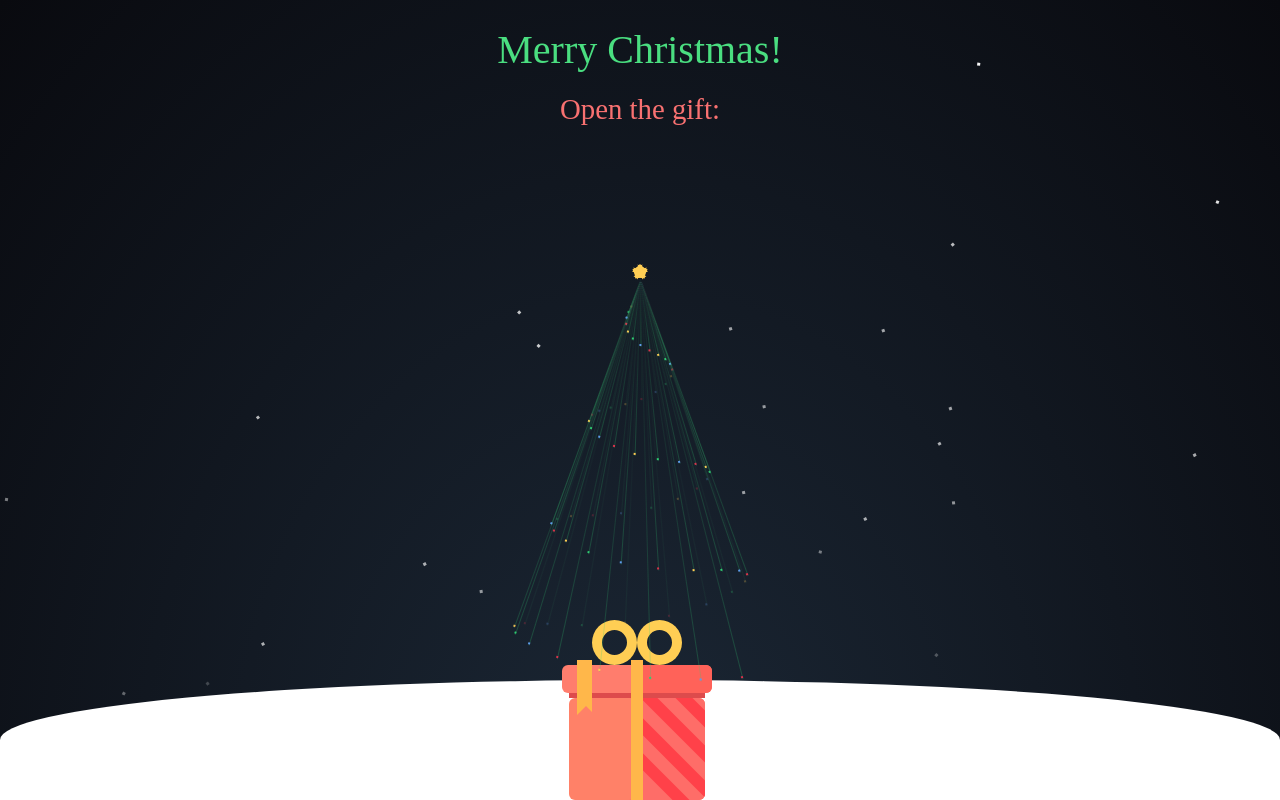
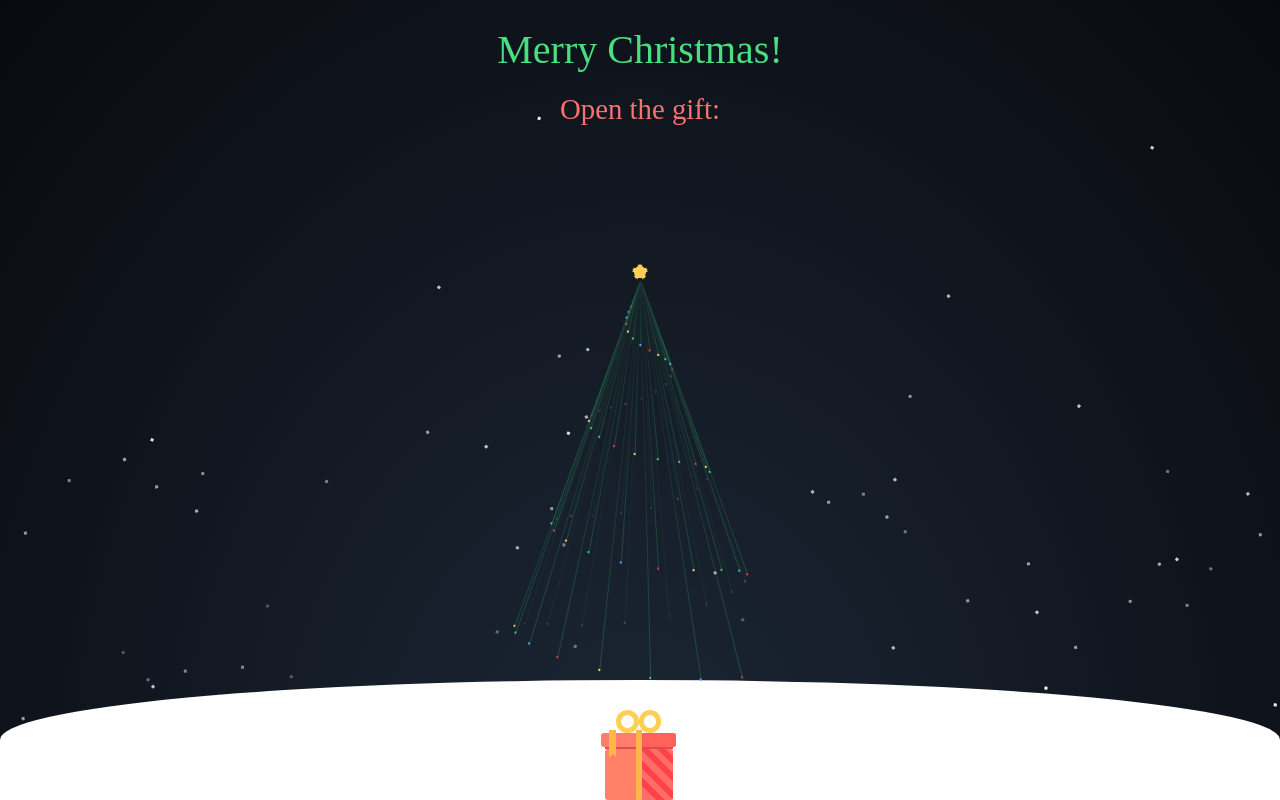
Before and after one commit to justcoddev/christmas-gift, a React (Vite) app: page / in a window 1280 px wide. Built offline with nearby package versions, Linux system fonts and the light colour scheme; a web font is replaced by a local one.

Commit message:
Agregar configuración de host en Vite, mejorar la estructura de componentes de ChristmasGift y GiftBox, y ajustar estilos en index.css

```diff
--- a/package.json
+++ b/package.json
@@ -7,7 +7,8 @@
     "dev": "vite",
     "build": "vite build",
     "lint": "eslint .",
-    "preview": "vite preview"
+    "preview": "vite preview",
+    "host": "vite --host"
   },
   "dependencies": {
     "react": "^18.3.1",
--- a/src/components/ChristmasGift.jsx
+++ b/src/components/ChristmasGift.jsx
@@ -9,14 +9,20 @@ export default function ChristmasGift() {
   return (
     <div className="relative h-screen bg-[radial-gradient(ellipse_at_bottom,_#1B2735_0%,_#090A0F_100%)] overflow-hidden">
       <div className="justify-center text-center mt-5 font-christmas">
-        <h1 className="font-principal text-green-400">Merry Christmas!</h1>
-        <h4 className="font-secondary mt-2 text-red-400">Open the gift:</h4>
+        <h1 className="font-principal text-green-400"> Merry Christmas! </h1>
+        <h4 className="font-secondary mt-2 text-red-400"> Open the gift: </h4>
       </div>
       <Tree />
       <GiftBox />
       <div className="absolute bottom-0 left-0 w-full h-[15%] bg-white rounded-t-[50%]"></div>
       <div className="absolute inset-0 overflow-hidden pointer-events-none">
-        {generateSnowflakes(50)}
+        <div className="relative w-full h-full">{generateSnowflakes(50)}</div>
+      </div>
+      <div className="absolute inset-0 overflow-hidden pointer-events-none">
+        <div className="relative w-full h-full">{generateSnowflakes(50)}</div>
+      </div>
+      <div className="absolute inset-0 overflow-hidden pointer-events-none">
+        <div className="relative w-full h-full">{generateSnowflakes(50)}</div>
       </div>
     </div>
   );
--- a/src/components/GiftBox.jsx
+++ b/src/components/GiftBox.jsx
@@ -5,12 +5,12 @@ const GiftBox = () => {
     // <div className="h-[150vh] w-[500px] mx-auto relative zoom-gift z-60">
     <div className="absolute bottom-0 left-1/2 transform -translate-x-1/2 h-[150vh] w-[500px] zoom-gift z-10">
       <section className="absolute bottom-0 w-[150px] left-[172px] z-[12] h-[180px] group">
-        <div className="absolute w-[120px] text-gray-700 font-sans font-extrabold rounded-md shadow-[0_1px_0_1px_#F9564AFF] p-2.5 text-[15px] bg-[#ffa69f] left-0 top-[100px] right-0 mx-auto leading-[26px] z-[-1] text-center transition-all duration-600 ease-in-out delay-[100ms] group-hover:top-[-10px] group-hover:delay-[400ms]">
+        <div className="absolute w-[120px] text-gray-700 font-sans font-extrabold rounded-md shadow-[0_1px_0_1px_#F9564AFF] p-2.5 text-[15px] bg-[#ffa69f] left-0 top-[100px] right-0 mx-auto leading-[26px] z-[-1] text-center transition-all duration-600 ease-in-out delay-[60ms] group-hover:top-[-10px] group-hover:delay-[400ms]">
           ADD YOUR
           <br />
           MESSAGE!!
         </div>
-        <section className="w-full absolute top-0 transition-all duration-600 ease-in-out delay-600 group-hover:top-[-100px] group-hover:delay-300">
+        <section className="w-full absolute top-0 transition-all duration-600 ease-in-out delay-550 group-hover:top-[-100px] group-hover:delay-300">
           <div className="w-[45px] h-[45px] rounded-full shadow-[0_0_0_10px_#FFCE54_inset] absolute right-[30px]"></div>
           <div className="w-[45px] h-[45px] rounded-full shadow-[0_0_0_10px_#FFCE54_inset] absolute left-[30px]"></div>
           <div className="h-7 rounded-md top-[45px] absolute w-[150px] bg-[#ff7d6d] shadow-[-75px_0_0_#ff6259_inset]"></div>
--- a/src/index.css
+++ b/src/index.css
@@ -42,7 +42,7 @@
   }
 
   .zoom-gift {
-    transform: scale(0.5);
+    zoom: 50%;
   }
 }
 
--- a/src/utils/globalMethods.js
+++ b/src/utils/globalMethods.js
@@ -1,4 +1,3 @@
-// globalMethods.js
 import React from "react";
 
 export const generateSnowflakes = (count) => {
```
